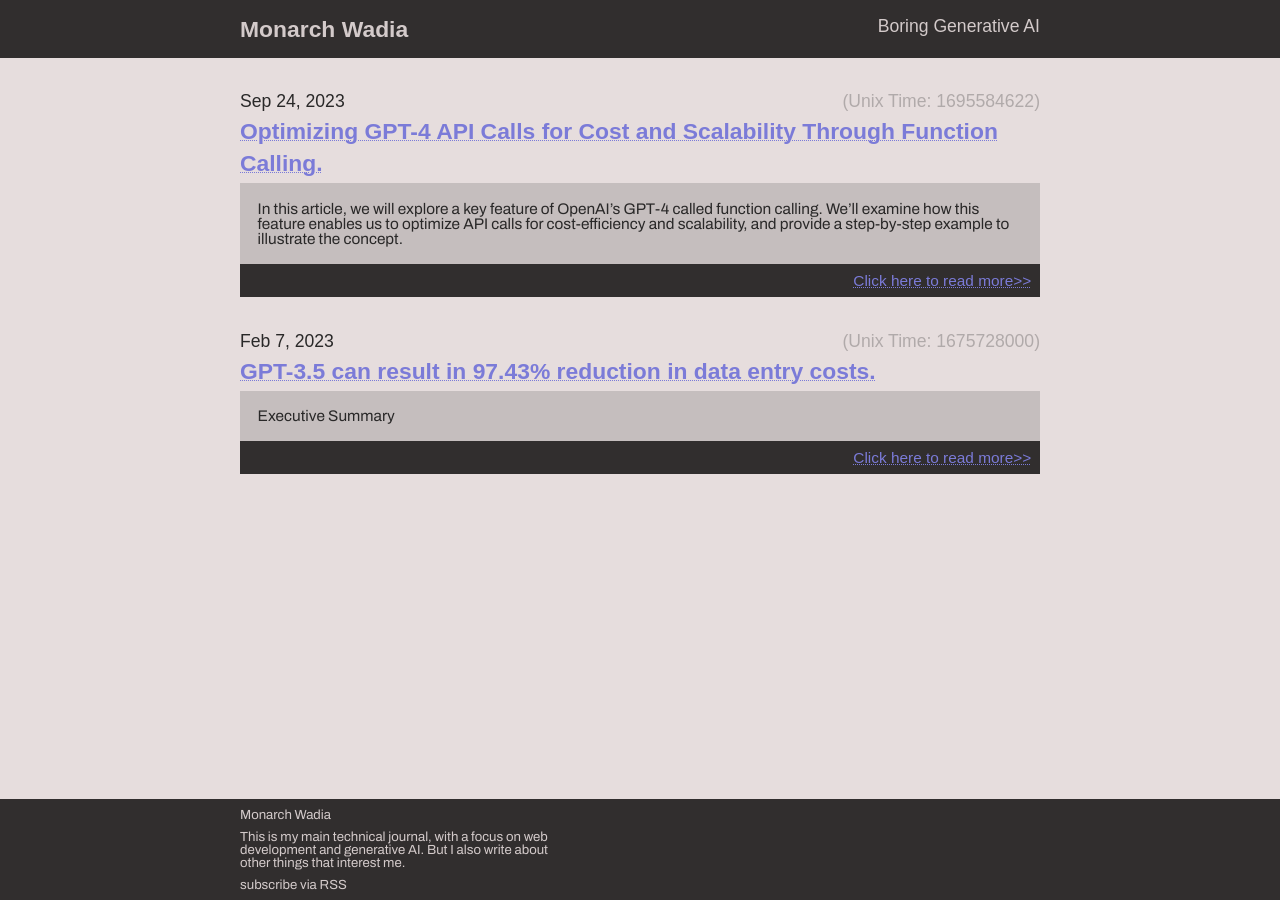
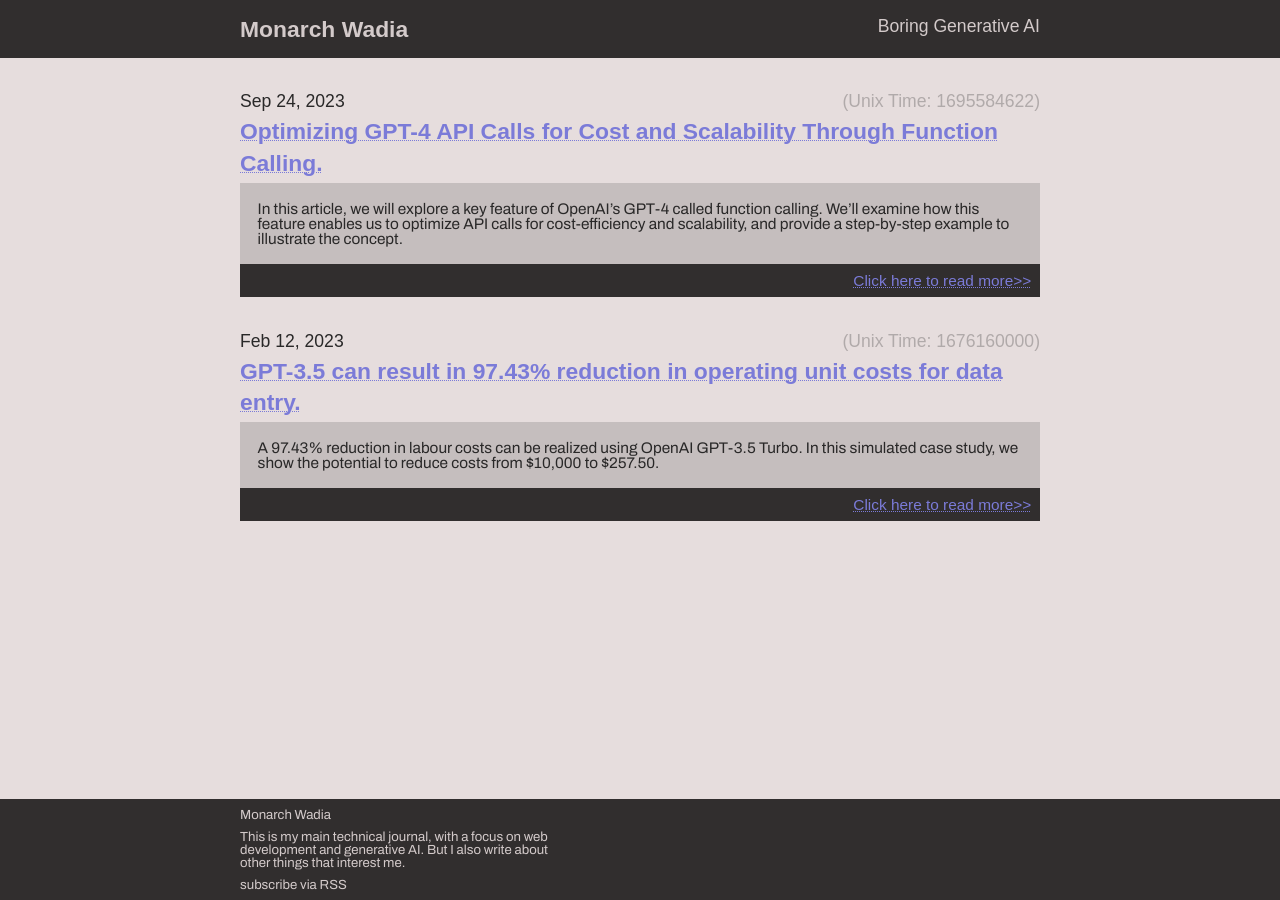
Before and after one commit to monarchwadia/blog-monarchwadia.com, a Jekyll site: the page built from index.html, in a window 1280 px wide. Built offline with Jekyll 4.4.1, drawn with Linux system fonts in a browser that asks for light colours; some web fonts are replaced.

Commit message:
AI cost reduction for data entry

```diff
--- a/_posts/2023-02-07-data-categorization-boring-ai-1.md
+++ b/_posts/2023-02-12-ai-cost-reduction-for-data-entry.md
@@ -1,7 +1,9 @@
 ---
-title: "GPT-3.5 can result in 97.43% reduction in data entry costs."
+title: "GPT-3.5 can result in 97.43% reduction in operating unit costs for data entry."
 layout: post
+date: 2023-02-12
 tags: gpt-4 ai genai generative-ai data-entry business cost calculator
+excerpt: A 97.43% reduction in labour costs can be realized using OpenAI GPT-3.5 Turbo. In this simulated case study, we show the potential to reduce costs from $10,000 to $257.50.
 ---
 
 # Executive Summary
```
